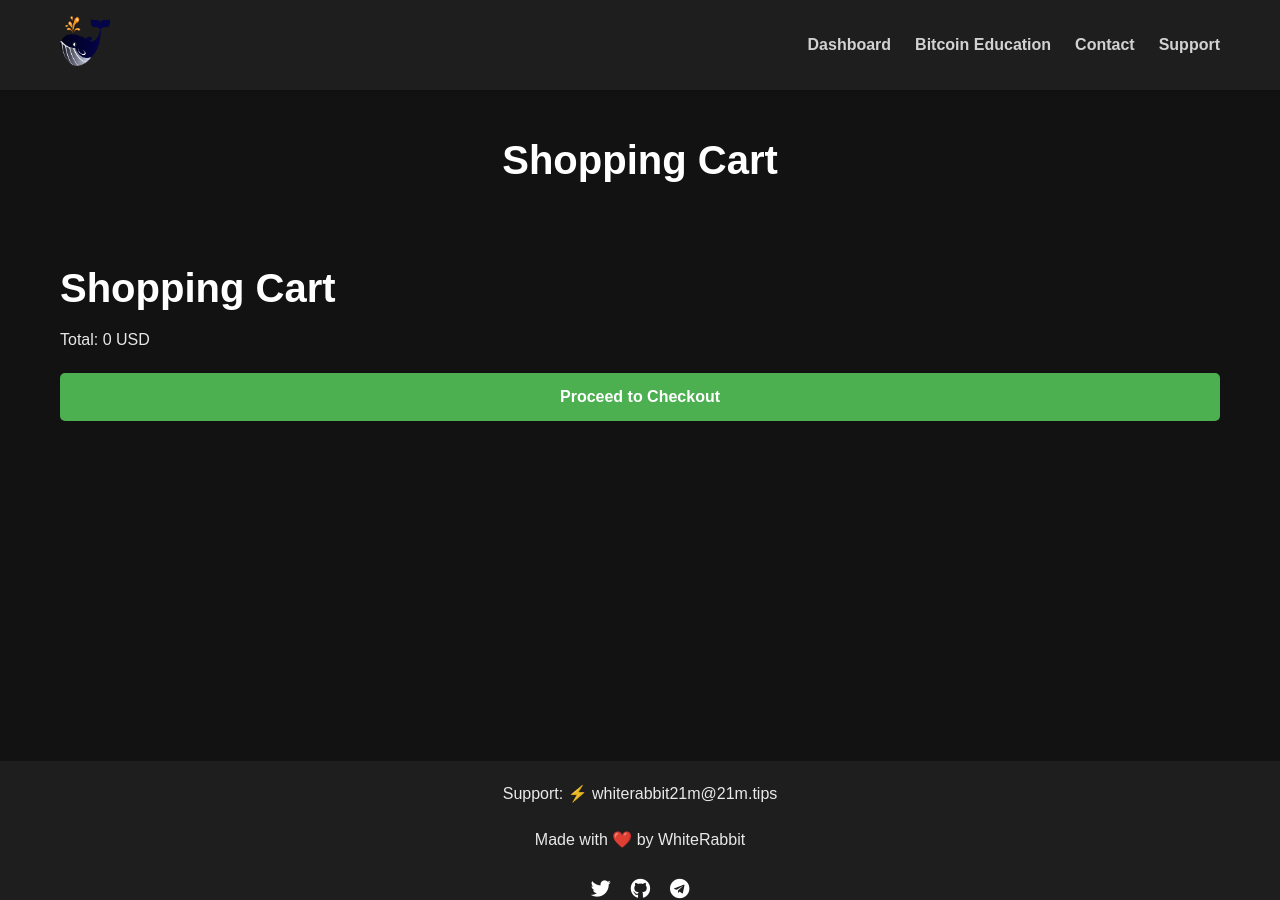
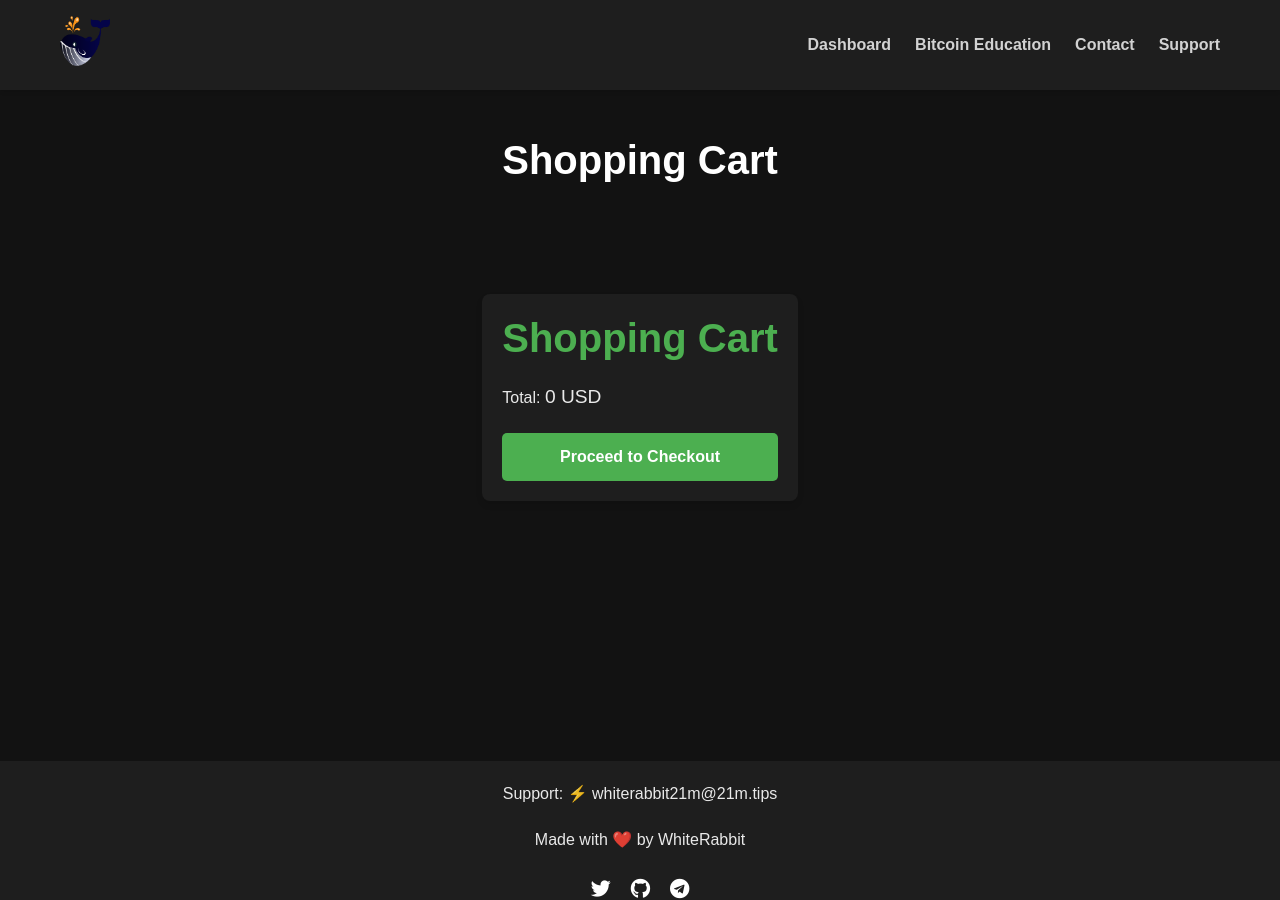
Before and after one commit to whiterabbit21m-test/whiterabbit21m-test.github.io, a Jekyll site: the page built from cart.html, in a window 1280 px wide and 900 px high. Built offline with Jekyll 4.4.1, drawn with Linux system fonts in a browser that asks for light colours.

Commit message:
Update _shop.scss

```diff
--- a/_sass/_shop.scss
+++ b/_sass/_shop.scss
@@ -3,11 +3,10 @@
 $text-color: #ffffff;
 $card-bg-color: #1E1E1E;
 
-.shop-container {
+.shop-container, .cart-container {
   max-width: 1200px;
   margin: 0 auto;
   padding: 20px;
-
   h1, h2 {
     color: $accent-color;
     margin-bottom: 20px;
@@ -49,28 +48,23 @@
   padding: 20px;
   text-align: center;
   box-shadow: 0 4px 6px rgba(0, 0, 0, 0.1);
-
   img {
     max-width: 100%;
     height: auto;
     margin-bottom: 15px;
   }
-
   h3 {
     color: $accent-color;
     margin-bottom: 10px;
   }
-
   p {
     color: $text-color;
     margin-bottom: 15px;
   }
-
   .price {
     font-weight: bold;
     color: $accent-color;
   }
-
   .add-to-cart {
     @extend .cta-button;
     width: 100%;
@@ -83,19 +77,16 @@
   padding: 20px;
   margin-top: 30px;
   box-shadow: 0 4px 6px rgba(0, 0, 0, 0.1);
-
   h2 {
     color: $accent-color;
     margin-bottom: 15px;
   }
-
   #cart-items {
     margin-bottom: 15px;
     p {
       color: $text-color;
     }
   }
-
   #cart-total {
     font-weight: bold;
     color: $accent-color;
@@ -112,7 +103,6 @@
   height: 100%;
   overflow: auto;
   background-color: rgba(0,0,0,0.4);
-
   .modal-content {
     background-color: $card-bg-color;
     margin: 15% auto;
@@ -120,7 +110,6 @@
     border-radius: 8px;
     max-width: 500px;
     box-shadow: 0 4px 6px rgba(0, 0, 0, 0.1);
-
     h2 {
       color: $accent-color;
       margin-bottom: 20px;
@@ -132,7 +121,6 @@
   display: flex;
   flex-direction: column;
   gap: 15px;
-
   input {
     padding: 10px;
     border-radius: 4px;
@@ -140,13 +128,11 @@
     background-color: #2C2C2C;
     color: $text-color;
     font-size: 16px;
-
     &:focus {
       outline: none;
       border-color: $accent-color;
     }
   }
-
   button[type="submit"] {
     @extend .cta-button;
   }
@@ -165,14 +151,37 @@
   transition: background-color 0.3s ease, transform 0.2s ease;
   cursor: pointer;
   text-align: center;
-
   &:hover, &:focus {
     background-color: darken($accent-color, 10%);
     transform: translateY(-2px);
   }
-
   &:active {
     transform: translateY(0);
+  }
+}
+
+// Stili specifici per la pagina del carrello
+.cart-container {
+  background-color: $card-bg-color;
+  border-radius: 8px;
+  padding: 20px;
+  margin-top: 30px;
+  box-shadow: 0 4px 6px rgba(0, 0, 0, 0.1);
+  color: $text-color;
+
+  #cart-items {
+    margin-bottom: 20px;
+    p {
+      padding: 10px;
+      background-color: darken($card-bg-color, 5%);
+      border-radius: 4px;
+      margin-bottom: 5px;
+    }
+  }
+
+  #cart-total {
+    font-size: 1.2em;
+    margin-bottom: 20px;
   }
 }
 
@@ -180,12 +189,10 @@
   .product-list {
     grid-template-columns: 1fr;
   }
-
   .modal-content {
     width: 90%;
     margin: 10% auto;
   }
-
   .cta-button {
     padding: 12px 24px;
   }
```
